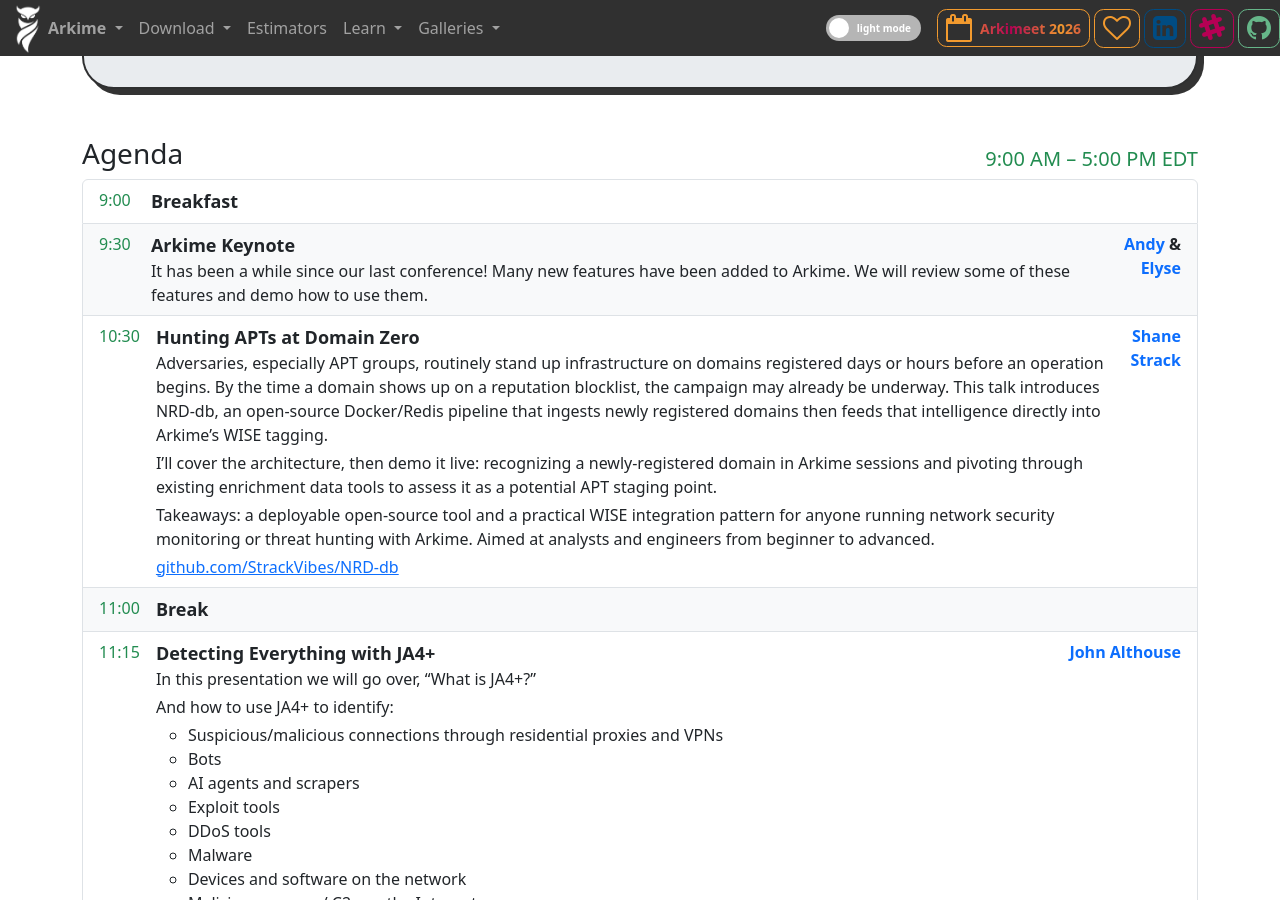
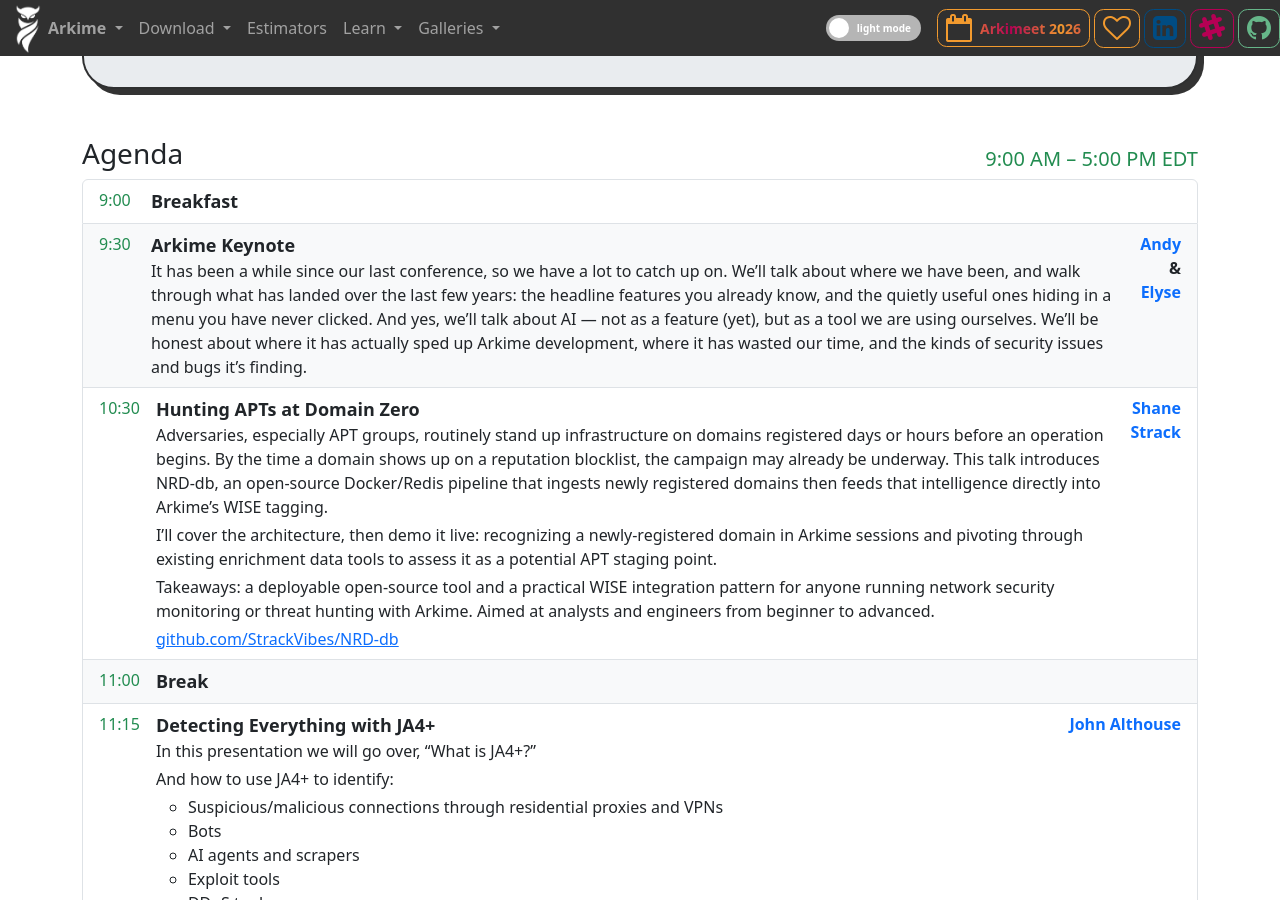
Before and after one commit to arkime/arkimeweb, a Jekyll site: the page built from arkimeet.html, in a window 1280 px wide and 900 px high, scrolled down 1482 px. Built offline with Jekyll 4.4.1, drawn with Linux system fonts in a browser that asks for light colours.

Commit message:
improve keynote

```diff
--- a/arkimeet.html
+++ b/arkimeet.html
@@ -199,10 +199,13 @@
                     Arkime Keynote
                   </div>
                   <span class="agenda-description">
-                    It has been a while since our last conference!
-                    Many new features have been added to Arkime.
-                    We will review some of these features and demo
-                    how to use them.
+                    It has been a while since our last conference, so we have a lot to catch up on.
+                    We&rsquo;ll talk about where we have been, and walk
+                    through what has landed over the last few years: the headline features you already know,
+                    and the quietly useful ones hiding in a menu you have never clicked. And yes, we&rsquo;ll
+                    talk about AI &mdash; not as a feature (yet), but as a tool we are using
+                    ourselves. We&rsquo;ll be honest about where it has actually sped up Arkime development,
+                    where it has wasted our time, and the kinds of security issues and bugs it&rsquo;s finding.
                   </span>
                 </div>
                 <div class="ps-3 flex-fill text-end">
```
